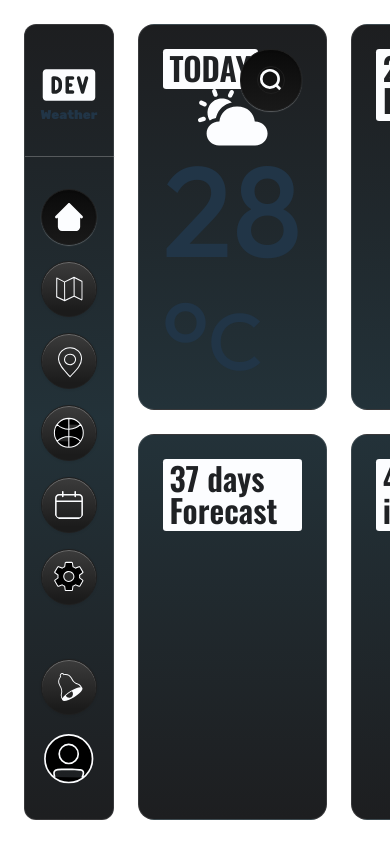
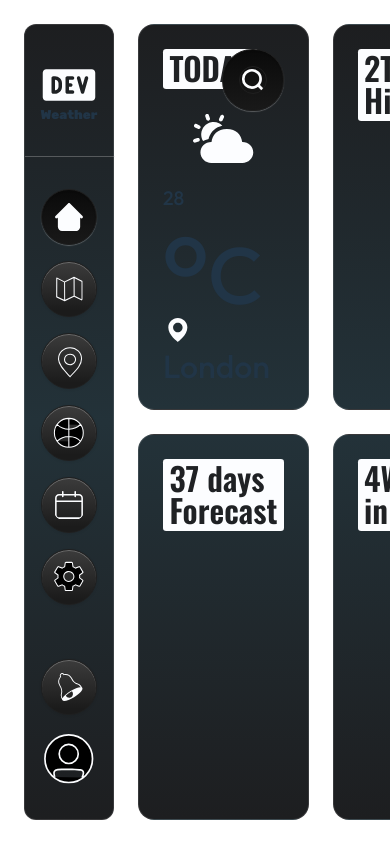
Before and after one commit to achipre/weather-app, a React (Vite) app: page / in a window 390 px wide. Shown: the top 844 px of the page. Built offline with nearby package versions, Linux system fonts and the light colour scheme.

Commit message:
Add info responsive

```diff
--- a/src/components/sectionWeatherToday.css
+++ b/src/components/sectionWeatherToday.css
@@ -3,6 +3,7 @@
 @import url('https://fonts.googleapis.com/css2?family=Outfit:wght@500&display=swap');
 
 article{
+  display: flex;
   background-image: linear-gradient(#1D1E20, #233239);
   border: 1px solid #ffffff1e;
   height: calc(50vh - 2.25rem);
@@ -26,7 +27,7 @@ article{
     border-radius: .2rem;
   }
   & p{
-    font-size: 8rem;
+    font-size: min(12rem, 5vw);
     font-family: "Outfit", sans-serif;
     line-height: 1;
     margin: 0;
```
